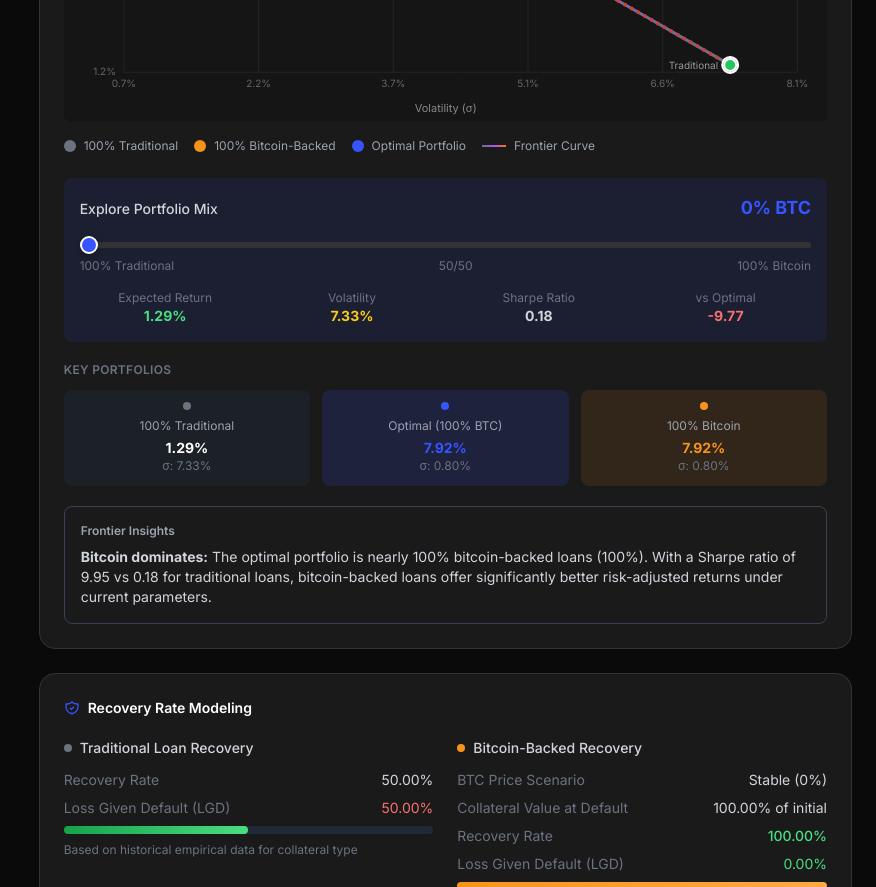
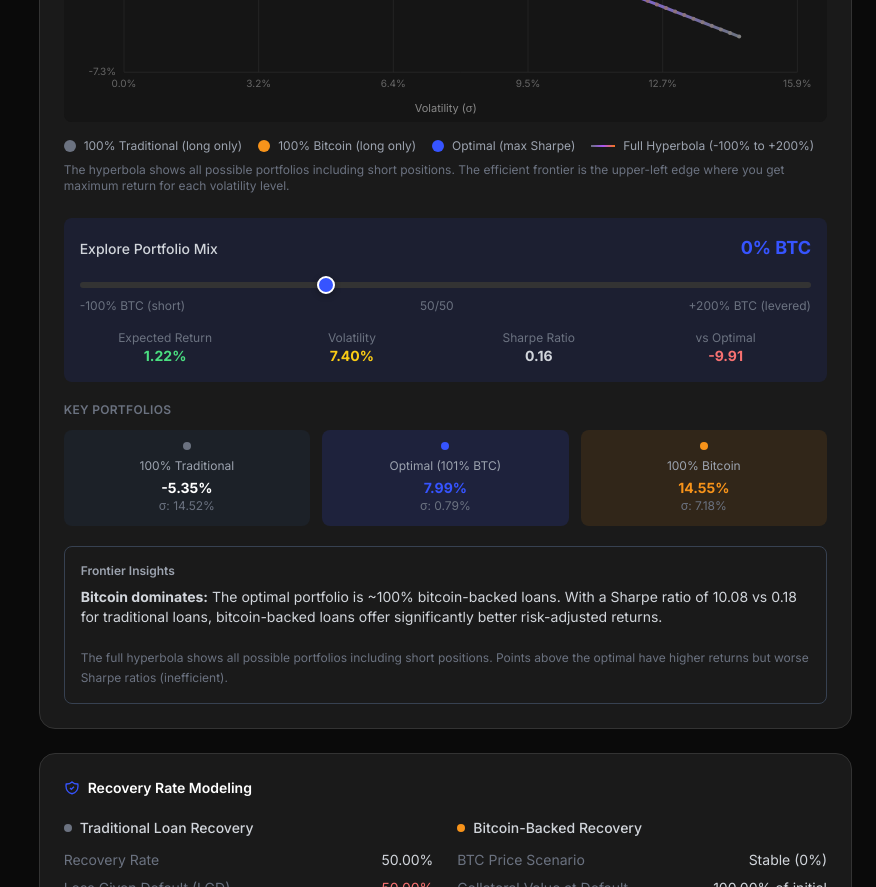
Before and after one commit to dan-hersey/Galoy, a plain HTML site: page index-v2.html in a window 1280 px wide. Shown: the part 1060-1947 px from the top of the page, without its empty margins (404-1280 px from the left). Drawn offline with nearby package versions, Linux system fonts and the light colour scheme.

Commit message:
Add files via upload

```diff
--- a/index-v2.html
+++ b/index-v2.html
@@ -545,21 +545,22 @@
               <div class="flex flex-wrap gap-4 mt-4 text-xs">
                 <div class="flex items-center gap-2">
                   <span class="w-3 h-3 rounded-full bg-gray-500"></span>
-                  <span class="text-gray-400">100% Traditional</span>
+                  <span class="text-gray-400">100% Traditional (long only)</span>
                 </div>
                 <div class="flex items-center gap-2">
                   <span class="w-3 h-3 rounded-full" style="background: var(--btc-orange);"></span>
-                  <span class="text-gray-400">100% Bitcoin-Backed</span>
+                  <span class="text-gray-400">100% Bitcoin (long only)</span>
                 </div>
                 <div class="flex items-center gap-2">
                   <span class="w-3 h-3 rounded-full" style="background: var(--galoy-blue);"></span>
-                  <span class="text-gray-400">Optimal Portfolio</span>
+                  <span class="text-gray-400">Optimal (max Sharpe)</span>
                 </div>
                 <div class="flex items-center gap-2">
                   <div class="w-6 h-0.5 bg-gradient-to-r from-gray-500 via-purple-500 to-orange-500"></div>
-                  <span class="text-gray-400">Frontier Curve</span>
-                </div>
-              </div>
+                  <span class="text-gray-400">Full Hyperbola (-100% to +200%)</span>
+                </div>
+              </div>
+              <p class="text-xs text-gray-500 mt-2">The hyperbola shows all possible portfolios including short positions. The efficient frontier is the upper-left edge where you get maximum return for each volatility level.</p>
             </div>
 
             <!-- Portfolio Weight Slider -->
@@ -568,11 +569,11 @@
                 <label class="text-sm font-medium text-gray-300">Explore Portfolio Mix</label>
                 <span id="sliderWeightDisplay" class="text-lg font-bold" style="color: var(--galoy-blue);">0% BTC</span>
               </div>
-              <input type="range" id="portfolioWeight" min="0" max="100" step="1" value="0" class="w-full" oninput="updatePortfolioSlider()">
+              <input type="range" id="portfolioWeight" min="-100" max="200" step="1" value="0" class="w-full" oninput="updatePortfolioSlider()">
               <div class="flex justify-between text-xs text-gray-500 mt-1">
-                <span>100% Traditional</span>
+                <span>-100% BTC (short)</span>
                 <span>50/50</span>
-                <span>100% Bitcoin</span>
+                <span>+200% BTC (levered)</span>
               </div>
 
               <!-- Selected Portfolio Stats -->
@@ -1092,12 +1093,20 @@
 
     /**
      * Generate all points on the efficient frontier
+     * Extended to include short positions: -100% to +200% for full hyperbola
+     * This shows the complete set of possible portfolios
      */
-    function generateFrontierPoints(tradDist, btcDist, correlation, steps = 100) {
+    function generateFrontierPoints(tradDist, btcDist, correlation, steps = 300) {
       const points = [];
 
+      // Range from -100% to +200% BTC weight
+      // -100% BTC = 200% traditional (short BTC, long trad)
+      // +200% BTC = -100% traditional (short trad, long BTC)
+      const minWeight = -1.0;  // -100% BTC
+      const maxWeight = 2.0;   // +200% BTC
+
       for (let i = 0; i <= steps; i++) {
-        const btcWeight = i / steps;
+        const btcWeight = minWeight + (maxWeight - minWeight) * (i / steps);
         const metrics = calculatePortfolioMetrics(btcWeight, tradDist, btcDist, correlation);
         points.push(metrics);
       }
@@ -1144,13 +1153,23 @@
       ctx.fillStyle = '#151515';
       ctx.fillRect(0, 0, width, height);
 
-      // Find data bounds
+      // Find data bounds with proper padding for negative values
       const volatilities = points.map(p => p.volatility);
       const returns = points.map(p => p.expectedReturn);
-      const minVol = Math.min(...volatilities) * 0.9;
-      const maxVol = Math.max(...volatilities) * 1.1;
-      const minRet = Math.min(...returns) * 0.9;
-      const maxRet = Math.max(...returns) * 1.1;
+
+      const minVolRaw = Math.min(...volatilities);
+      const maxVolRaw = Math.max(...volatilities);
+      const minRetRaw = Math.min(...returns);
+      const maxRetRaw = Math.max(...returns);
+
+      // Add padding as absolute values, not percentages (handles negatives correctly)
+      const volPadding = (maxVolRaw - minVolRaw) * 0.1;
+      const retPadding = (maxRetRaw - minRetRaw) * 0.1;
+
+      const minVol = Math.max(0, minVolRaw - volPadding); // Volatility can't be negative
+      const maxVol = maxVolRaw + volPadding;
+      const minRet = minRetRaw - retPadding;
+      const maxRet = maxRetRaw + retPadding;
 
       // Scale functions
       const scaleX = (vol) => padding.left + ((vol - minVol) / (maxVol - minVol)) * chartWidth;
@@ -1239,8 +1258,11 @@
         ctx.fill();
       }
 
+      // Find the long-only endpoints (0% and 100% BTC)
+      const tradPoint = points.find(p => Math.abs(p.btcWeight) < 0.01) || points[Math.floor(points.length / 3)];
+      const btcPoint = points.find(p => Math.abs(p.btcWeight - 1) < 0.01) || points[Math.floor(2 * points.length / 3)];
+
       // Draw 100% Traditional point (larger)
-      const tradPoint = points[0];
       ctx.beginPath();
       ctx.arc(scaleX(tradPoint.volatility), scaleY(tradPoint.expectedReturn), 8, 0, Math.PI * 2);
       ctx.fillStyle = '#6b7280';
@@ -1250,7 +1272,6 @@
       ctx.stroke();
 
       // Draw 100% Bitcoin point (larger)
-      const btcPoint = points[points.length - 1];
       ctx.beginPath();
       ctx.arc(scaleX(btcPoint.volatility), scaleY(btcPoint.expectedReturn), 8, 0, Math.PI * 2);
       ctx.fillStyle = '#f7931a';
@@ -1273,16 +1294,23 @@
 
       // Draw selected portfolio point (if different from others)
       if (selectedWeight !== undefined) {
-        const selectedIndex = Math.round(selectedWeight * (points.length - 1));
-        const selectedPoint = points[selectedIndex];
-
-        ctx.beginPath();
-        ctx.arc(scaleX(selectedPoint.volatility), scaleY(selectedPoint.expectedReturn), 6, 0, Math.PI * 2);
-        ctx.fillStyle = '#22c55e';
-        ctx.fill();
-        ctx.strokeStyle = '#fff';
-        ctx.lineWidth = 2;
-        ctx.stroke();
+        // Convert weight (-1 to +2) to index (0 to points.length-1)
+        const minWeight = -1.0;
+        const maxWeight = 2.0;
+        const normalizedWeight = (selectedWeight - minWeight) / (maxWeight - minWeight);
+        const selectedIndex = Math.round(normalizedWeight * (points.length - 1));
+        const clampedIndex = Math.max(0, Math.min(selectedIndex, points.length - 1));
+        const selectedPoint = points[clampedIndex];
+
+        if (selectedPoint) {
+          ctx.beginPath();
+          ctx.arc(scaleX(selectedPoint.volatility), scaleY(selectedPoint.expectedReturn), 6, 0, Math.PI * 2);
+          ctx.fillStyle = '#22c55e';
+          ctx.fill();
+          ctx.strokeStyle = '#fff';
+          ctx.lineWidth = 2;
+          ctx.stroke();
+        }
       }
 
       // Labels for key points
@@ -1308,11 +1336,24 @@
      */
     function updatePortfolioSlider() {
       const weight = parseFloat(document.getElementById('portfolioWeight').value) / 100;
-      document.getElementById('sliderWeightDisplay').textContent = (weight * 100).toFixed(0) + '% BTC';
-
-      // Find the point for this weight
-      const index = Math.round(weight * (frontierData.points.length - 1));
-      const point = frontierData.points[index];
+
+      // Format display based on weight
+      let displayText;
+      if (weight < 0) {
+        displayText = (weight * 100).toFixed(0) + '% BTC (short)';
+      } else if (weight > 1) {
+        displayText = '+' + (weight * 100).toFixed(0) + '% BTC (levered)';
+      } else {
+        displayText = (weight * 100).toFixed(0) + '% BTC';
+      }
+      document.getElementById('sliderWeightDisplay').textContent = displayText;
+
+      // Find the point for this weight (range is -1 to +2, so normalize)
+      const minWeight = -1.0;
+      const maxWeight = 2.0;
+      const normalizedIndex = (weight - minWeight) / (maxWeight - minWeight);
+      const index = Math.round(normalizedIndex * (frontierData.points.length - 1));
+      const point = frontierData.points[Math.max(0, Math.min(index, frontierData.points.length - 1))];
 
       if (point) {
         document.getElementById('sliderReturn').textContent = formatPct(point.expectedReturn * 100);
@@ -1350,30 +1391,39 @@
       let insight = '';
 
       // Determine the dominant strategy
-      if (optWeight > 0.95) {
-        insight = `<strong>Bitcoin dominates:</strong> The optimal portfolio is nearly 100% bitcoin-backed loans (${(optWeight * 100).toFixed(0)}%). `;
+      if (optWeight > 0.95 && optWeight <= 1.05) {
+        insight = `<strong>Bitcoin dominates:</strong> The optimal portfolio is ~100% bitcoin-backed loans. `;
         insight += `With a Sharpe ratio of ${optSharpe.toFixed(2)} vs ${tradSharpe.toFixed(2)} for traditional loans, `;
-        insight += `bitcoin-backed loans offer significantly better risk-adjusted returns under current parameters.`;
-      } else if (optWeight < 0.05) {
-        insight = `<strong>Traditional dominates:</strong> The optimal portfolio is nearly 100% traditional loans (${((1 - optWeight) * 100).toFixed(0)}%). `;
-        insight += `This suggests bitcoin-backed loans don't improve the risk-return profile under current parameters.`;
+        insight += `bitcoin-backed loans offer significantly better risk-adjusted returns.`;
+      } else if (optWeight > 1.05) {
+        insight = `<strong>Levered BTC optimal:</strong> The optimal is ${(optWeight * 100).toFixed(0)}% BTC (shorting ${((optWeight - 1) * 100).toFixed(0)}% traditional). `;
+        insight += `This leveraged position achieves Sharpe ${optSharpe.toFixed(2)}, but carries additional risk from short exposure.`;
+      } else if (optWeight < 0.05 && optWeight >= -0.05) {
+        insight = `<strong>Traditional dominates:</strong> The optimal portfolio is ~100% traditional loans. `;
+        insight += `Bitcoin-backed loans don't improve the risk-return profile under current parameters.`;
+      } else if (optWeight < -0.05) {
+        insight = `<strong>Short BTC optimal:</strong> The optimal is ${(optWeight * 100).toFixed(0)}% BTC (shorting BTC-backed loans). `;
+        insight += `This suggests BTC loans have poor risk-adjusted returns under current stress assumptions.`;
       } else {
-        insight = `<strong>Diversification benefits:</strong> The optimal portfolio is a ${(optWeight * 100).toFixed(0)}% bitcoin / ${((1 - optWeight) * 100).toFixed(0)}% traditional mix. `;
-        insight += `This achieves a Sharpe ratio of ${optSharpe.toFixed(2)}, `;
+        insight = `<strong>Diversification benefits:</strong> The optimal is ${(optWeight * 100).toFixed(0)}% BTC / ${((1 - optWeight) * 100).toFixed(0)}% traditional. `;
+        insight += `Sharpe ratio of ${optSharpe.toFixed(2)} `;
 
         const improvement = ((optSharpe / Math.max(tradSharpe, btcSharpe)) - 1) * 100;
         if (improvement > 0) {
-          insight += `${improvement.toFixed(1)}% better than either pure portfolio. `;
+          insight += `(${improvement.toFixed(1)}% better than pure portfolios). `;
         }
 
         if (correlation < 0) {
-          insight += `The negative correlation (${correlation.toFixed(2)}) provides strong diversification benefits.`;
+          insight += `Negative correlation (${correlation.toFixed(2)}) provides strong diversification.`;
         } else if (correlation < 0.3) {
-          insight += `The low correlation (${correlation.toFixed(2)}) enables meaningful diversification.`;
+          insight += `Low correlation (${correlation.toFixed(2)}) enables meaningful diversification.`;
         } else {
-          insight += `Despite moderate correlation (${correlation.toFixed(2)}), the return differential drives the optimal mix.`;
+          insight += `Return differential drives the mix despite correlation of ${correlation.toFixed(2)}.`;
         }
       }
+
+      // Add note about the hyperbola
+      insight += `<br><br><span class="text-gray-500 text-xs">The full hyperbola shows all possible portfolios including short positions. Points above the optimal have higher returns but worse Sharpe ratios (inefficient).</span>`;
 
       return insight;
     }
```
